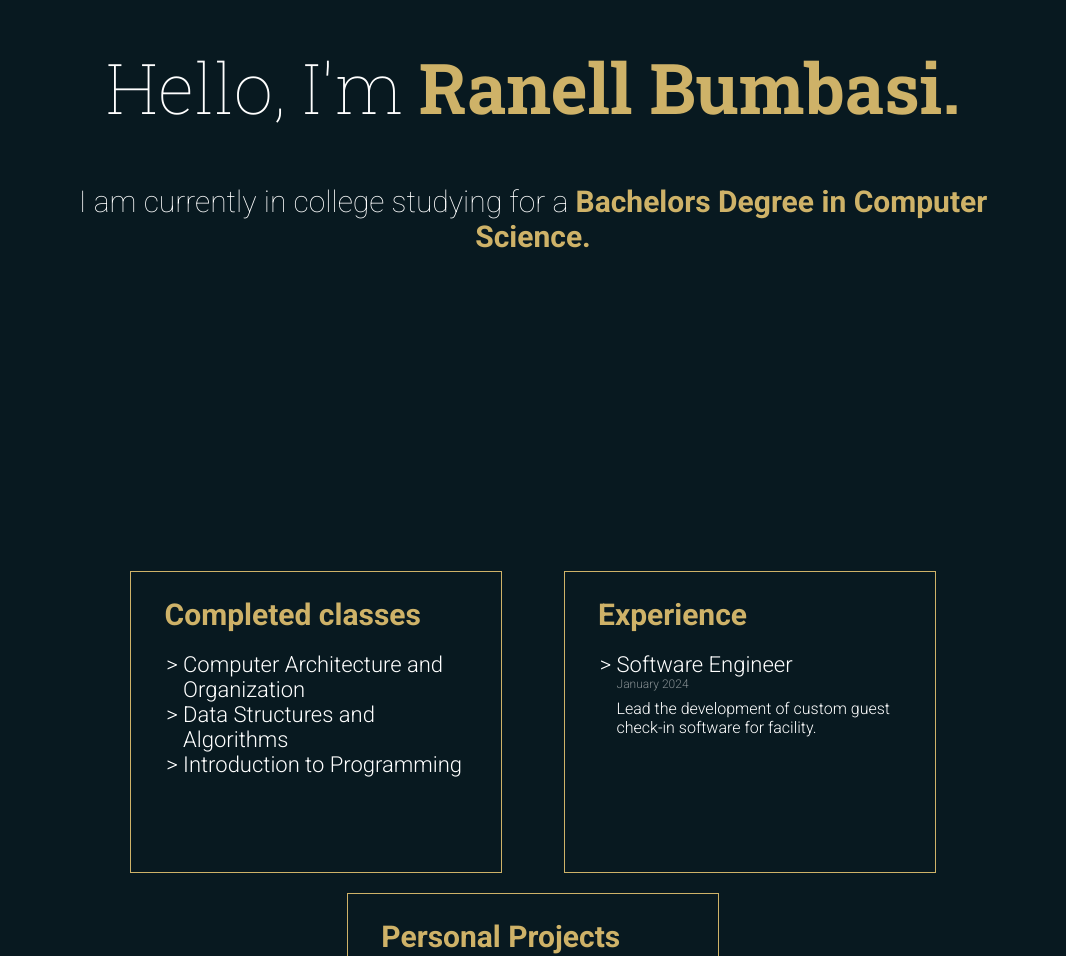
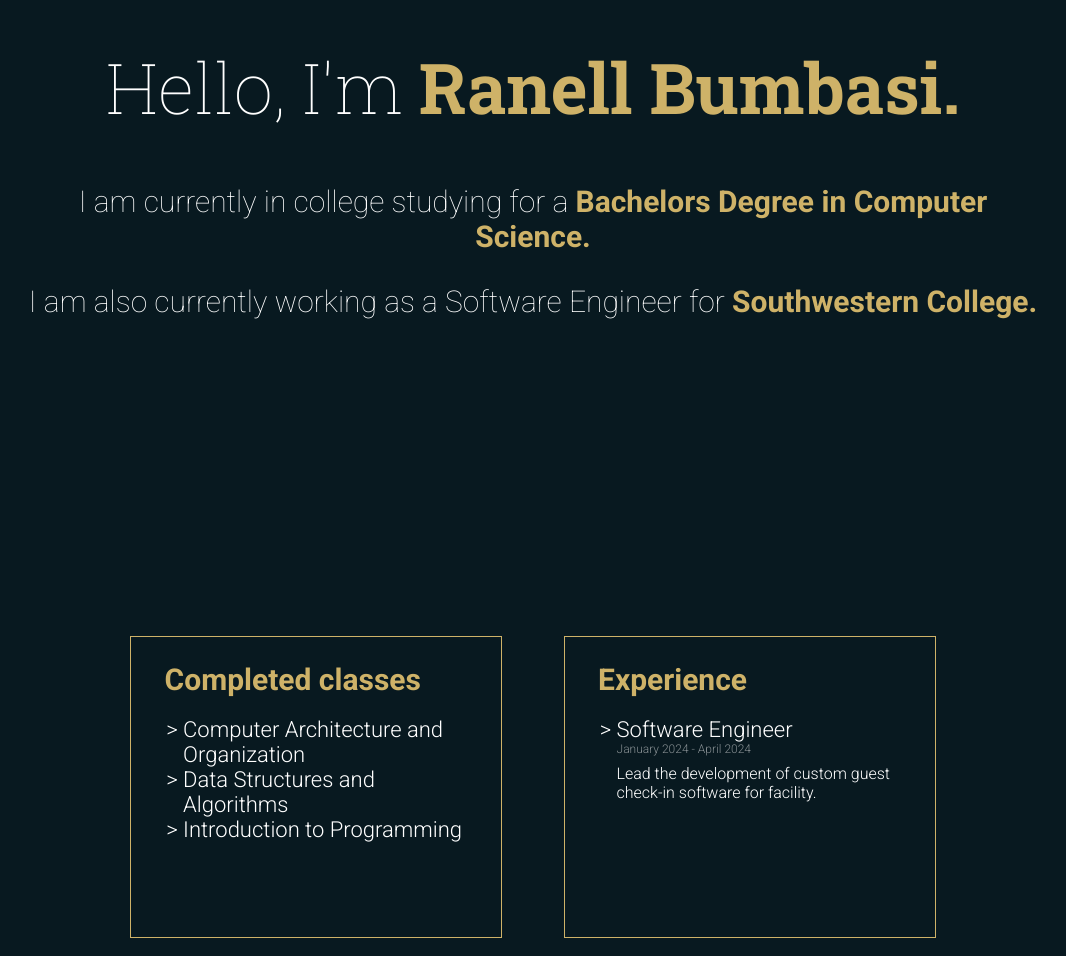
Before and after one commit to ranellbumbasi/Portfolio-Website, a plain HTML site: page index.html in a window 1280 px wide. Shown: the part 164-1120 px from the top of the page, without its empty margins (107-1173 px from the left). Drawn offline with Linux system fonts and the light colour scheme.

Commit message:
Add welcome message, fix description of software engineering position

```diff
--- a/index.html
+++ b/index.html
@@ -36,6 +36,10 @@
         I am currently in college studying for a
         <strong>Bachelors Degree in Computer Science.</strong>
       </p>
+      <p class="welcome_description">
+        I am also currently working as a Software Engineer for
+        <strong>Southwestern College.</strong>
+      </p>
       <div class="flexbox_container">
           <div class="flexbox-item completed_classes_box">
             <h2>Completed classes</h2>
@@ -49,7 +53,7 @@
             <h2>Experience</h2>
             <ul class="experience_list">
               <li>Software Engineer</li>
-              <p class="date">January 2024</p>
+              <p class="date">January 2024 - April 2024</p>
               <p class="description">
                 Lead the development of custom guest check-in software for facility.
               </p>
```
